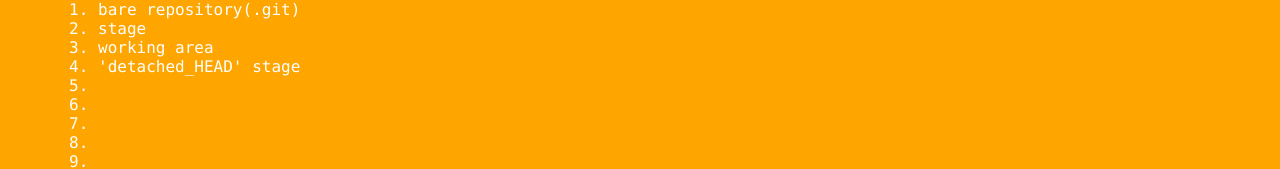
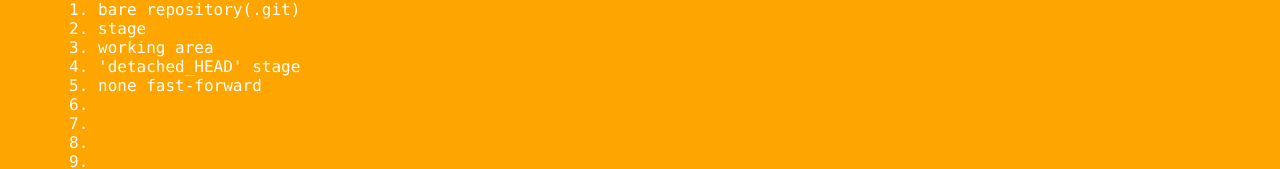
Before and after one commit to Garryyangck/git-learning, a plain HTML site: page index.html in a window 1280 px wide. Both pictures are taken after a click on the element "Terminologys". Shown: the part 293-462 px from the top of the page. Drawn offline with Linux system fonts and the light colour scheme.

Commit message:
Add none fast-forward to index

```diff
--- a/index.html
+++ b/index.html
@@ -18,7 +18,7 @@
                     <li>stage</li>
                     <li>working area</li>
                     <li>'detached_HEAD' stage</li>
-                    <li></li>
+                    <li>none fast-forward</li>
                     <li></li>
                     <li></li>
                     <li></li>
```
